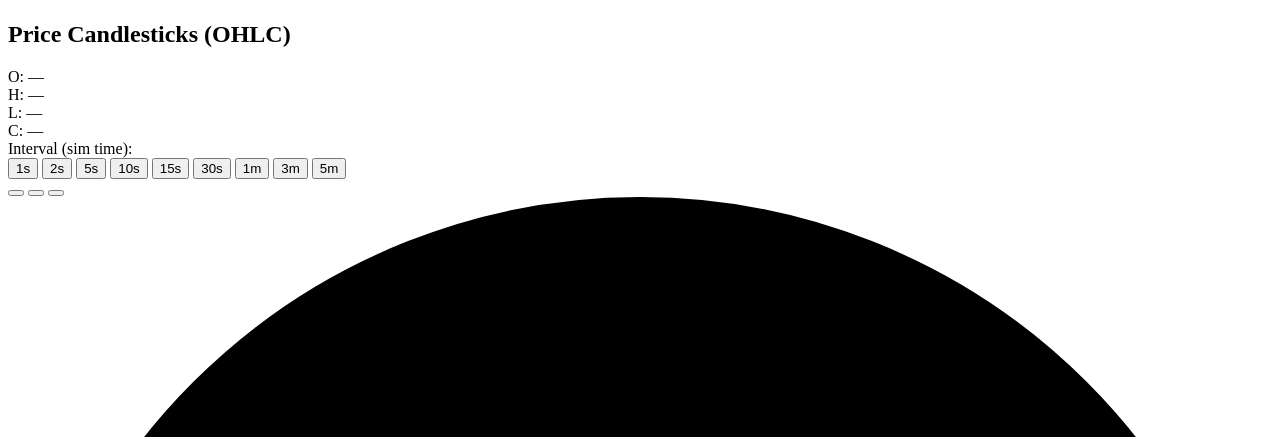
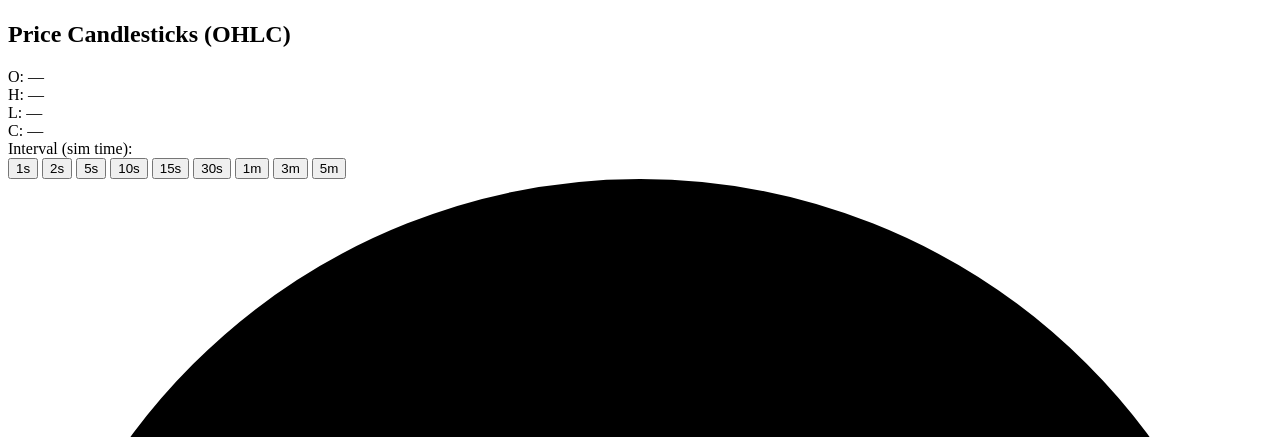
Before and after one commit to mengrenman/quant-trading-lab, a Python web app: template app/templates/components/chart.html in a window 1280 px wide. Shown: the part 1271-1708 px from the top of the page. Run offline with Jinja, Linux system fonts and the light colour scheme; the template is opened without the code that fills it, so the values that code supplies are empty.

Commit message:
Chart: whole-tick price axis; drop duplicate zoom buttons and filler
- Prices are whole ticks, so the price axis and the OHLC readout show
  102 rather than 102.00 (the axis used to label half ticks).
- The chart header repeated the zoom-out, zoom-in and fit buttons of
  the zoom toolbar just below the chart; the header copies are gone.
- "Synchronized Time Scale" and "Independent Y-Axes, Synchronized
  Panning & Zooming" labels removed.

Co-Authored-By: Claude Opus 5.5 <noreply@anthropic.com>

```diff
--- a/app/templates/components/chart.html
+++ b/app/templates/components/chart.html
@@ -33,18 +33,6 @@
                     <button type="button" onclick="setChartInterval(60)" id="btn-interval-60" class="px-2 py-0.5 rounded text-[11px] font-mono transition text-slate-400 hover:text-white bg-slate-900 border border-transparent cursor-pointer">1m</button>
                     <button type="button" onclick="setChartInterval(180)" id="btn-interval-180" class="px-2 py-0.5 rounded text-[11px] font-mono transition text-slate-400 hover:text-white bg-slate-900 border border-transparent cursor-pointer">3m</button>
                     <button type="button" onclick="setChartInterval(300)" id="btn-interval-300" class="px-2 py-0.5 rounded text-[11px] font-mono transition text-slate-400 hover:text-white bg-slate-900 border border-transparent cursor-pointer">5m</button>
-                </div>
-                <!-- Quick Zoom In/Out & Reset Buttons -->
-                <div class="inline-flex rounded-lg bg-slate-950 p-0.5 border border-slate-800 gap-0.5">
-                    <button type="button" onclick="zoomChart(-1)" title="Horizontal Zoom Out (-)" class="p-1 text-slate-400 hover:text-white hover:bg-slate-800 rounded transition cursor-pointer">
-                        <svg class="w-3.5 h-3.5" fill="none" stroke="currentColor" viewBox="0 0 24 24"><path stroke-linecap="round" stroke-linejoin="round" stroke-width="2" d="M20 12H4"></path></svg>
-                    </button>
-                    <button type="button" onclick="zoomChart(1)" title="Horizontal Zoom In (+)" class="p-1 text-slate-400 hover:text-white hover:bg-slate-800 rounded transition cursor-pointer">
-                        <svg class="w-3.5 h-3.5" fill="none" stroke="currentColor" viewBox="0 0 24 24"><path stroke-linecap="round" stroke-linejoin="round" stroke-width="2" d="M12 4v16m8-8H4"></path></svg>
-                    </button>
-                    <button type="button" onclick="fitChartContent()" title="Reset zoom: fit all bars and center them vertically" class="p-1 text-slate-400 hover:text-white hover:bg-slate-800 rounded transition cursor-pointer">
-                        <svg class="w-3.5 h-3.5" fill="none" stroke="currentColor" viewBox="0 0 24 24"><path stroke-linecap="round" stroke-linejoin="round" stroke-width="2" d="M4 8V4m0 0h4M4 4l5 5m11-1V4m0 0h-4m4 0l-5 5M4 16v4m0 0h4m-4 0l5-5m11 5l-5-5m5 5v-4m0 4h-4"></path></svg>
-                    </button>
                 </div>
             </div>
         </div>
@@ -112,9 +100,6 @@
                 <div><span class="text-slate-500">Current Bar Vol:</span> <span id="hud-v" class="text-amber-400 font-bold">—</span></div>
             </div>
 
-            <div class="text-[11px] text-slate-500 font-mono">
-                Synchronized Time Scale
-            </div>
         </div>
 
         <!-- Volume Chart Container -->
@@ -132,9 +117,6 @@
                     <span class="w-2.5 h-2.5 rounded-sm bg-rose-500 inline-block"></span>
                     <span class="text-slate-400">Sell-initiated volume</span>
                 </div>
-            </div>
-            <div class="text-slate-500 font-mono text-[10px]">
-                Independent Y-Axes • Synchronized Panning & Zooming
             </div>
         </div>
     </div>
@@ -305,6 +287,7 @@
         });
 
         candleSeries = priceChart.addCandlestickSeries({
+            priceFormat: { type: 'price', precision: 0, minMove: 1 },  // prices are whole ticks
             upColor: '#10b981',
             downColor: '#f43f5e',
             borderDownColor: '#f43f5e',
@@ -407,11 +390,12 @@
         const cEl = document.getElementById('hud-c');
         const vEl = document.getElementById('hud-v');
 
-        if (oEl) oEl.textContent = Number(candle.open).toFixed(2);
-        if (hEl) hEl.textContent = Number(candle.high).toFixed(2);
-        if (lEl) lEl.textContent = Number(candle.low).toFixed(2);
+        const fmt = (v) => (Number.isInteger(Number(v)) ? String(Number(v)) : Number(v).toFixed(2));
+        if (oEl) oEl.textContent = fmt(candle.open);
+        if (hEl) hEl.textContent = fmt(candle.high);
+        if (lEl) lEl.textContent = fmt(candle.low);
         if (cEl) {
-            cEl.textContent = Number(candle.close).toFixed(2);
+            cEl.textContent = fmt(candle.close);
             cEl.className = candle.close >= candle.open
                 ? "text-emerald-400 font-bold font-mono"
                 : "text-rose-400 font-bold font-mono";
```
